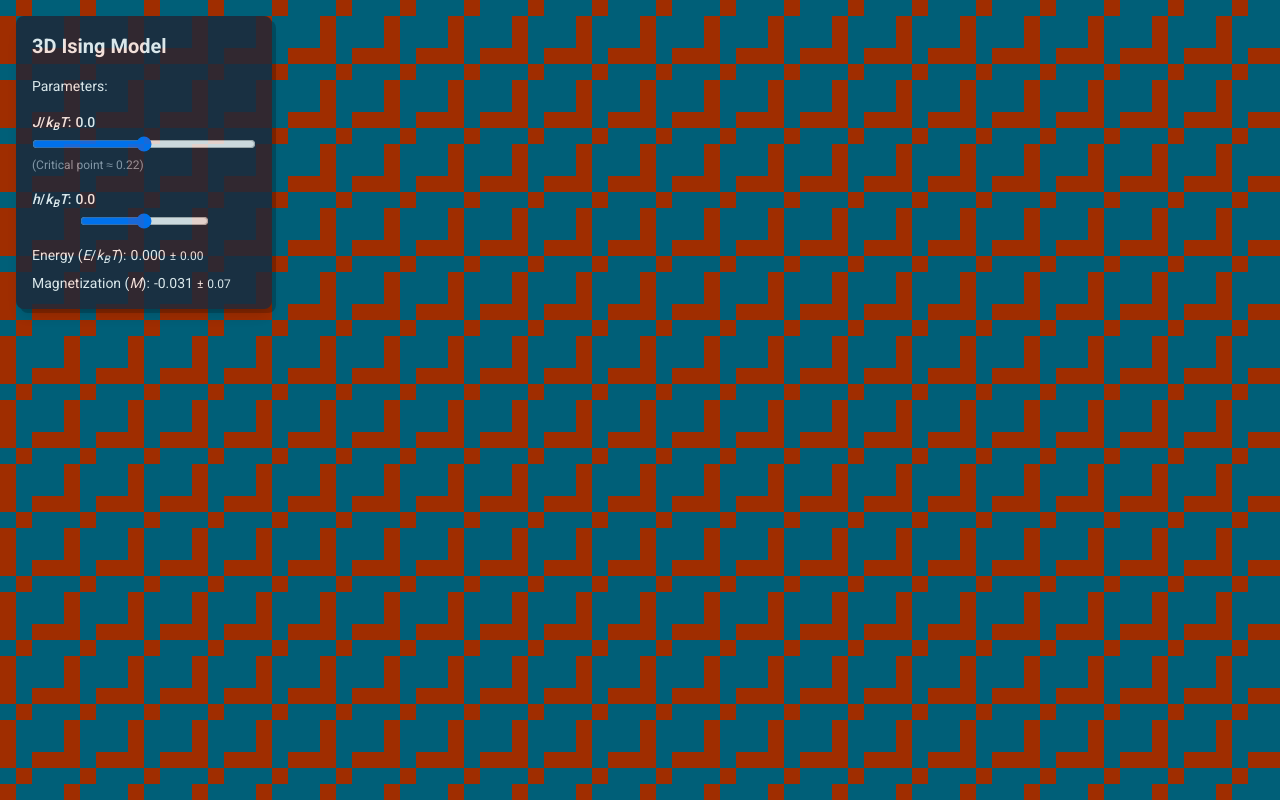
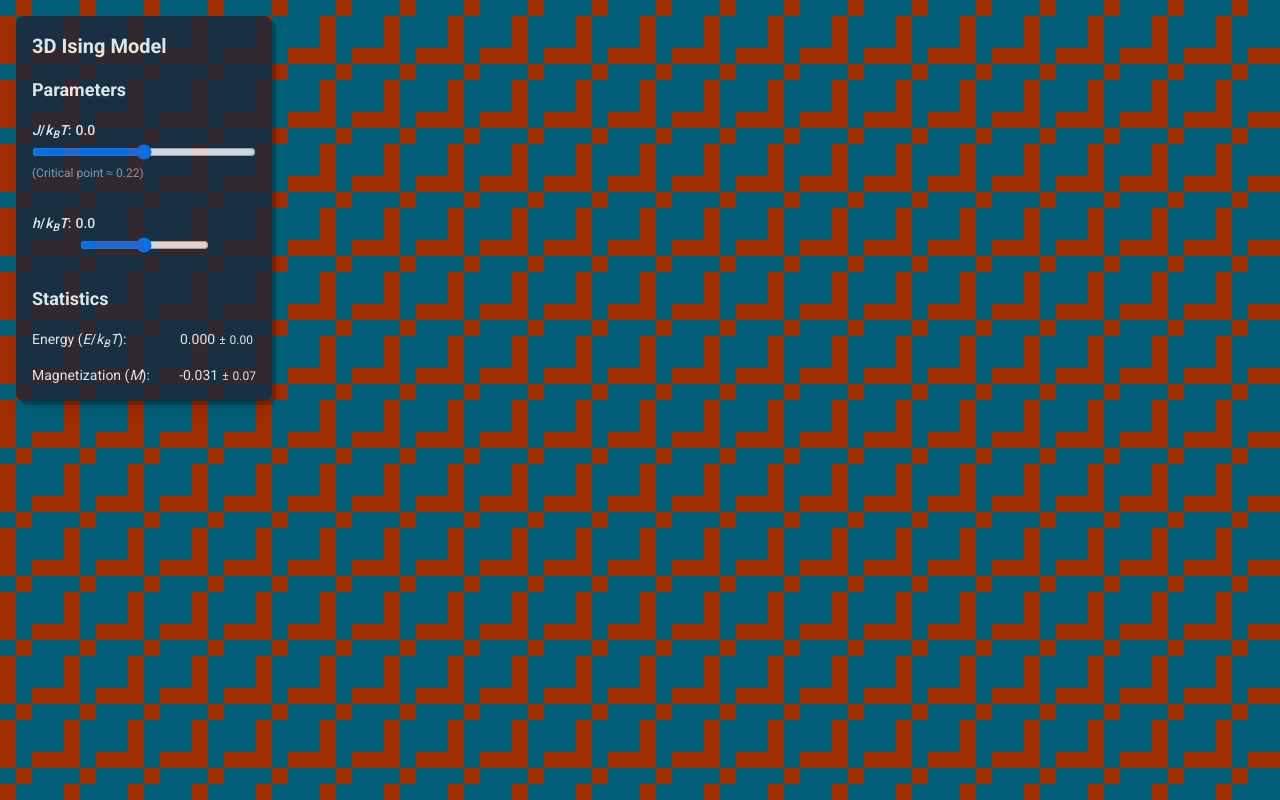
Before and after one commit to nwatab/ising-model, a Next.js app: page / in a window 1280 px wide. Built offline with nearby package versions, Linux system fonts and the light colour scheme; no server answers.

Commit message:
refactor: enhance layout and styling in ConfigSection and StatisticalInfo components

```diff
--- a/src/components/config-section.tsx
+++ b/src/components/config-section.tsx
@@ -14,9 +14,9 @@ export default function ConfigSection({
   setBetaH: (value: number) => void;
 }) {
   return (
-    <form className="text-sm mb-2">
-      <div className="mb-4">Parameters:</div>
-      <div>
+    <form className="text-sm mb-8">
+      <h2 className="text-lg font-bold mb-4">Parameters</h2>
+      <div className="mb-8">
         <label className="block text-sm font-medium mb-1">
           <span className="italic">J</span>/
           <span className="italic">
--- a/src/components/statistical-info.tsx
+++ b/src/components/statistical-info.tsx
@@ -10,13 +10,16 @@ export default function StatisticalInfo({
   stdevMagnetization: number;
 }) {
   return (
-    <div className="text-sm mt-4 space-y-2">
-      <div>
+    <div className="text-sm mt-8 space-y-4">
+      <h2 className="text-lg font-bold mb-4">Statistics</h2>
+      <div className="flex">
+        <div className="w-36">
           Energy (<span className="italic">E</span>/
           <span className="italic">
             k<sub>B</sub>T
           </span>
           ):
+        </div>
         <span className="ml-1">
           {energy.toFixed(3)}
           <span className="text-xs">
@@ -25,8 +28,10 @@ export default function StatisticalInfo({
           </span>
         </span>
       </div>
-      <div title="±sqrt(3(T-Tc)/Tc) at T ~ Tc, h = 0">
+      <div className="flex" title="±sqrt(3(T-Tc)/Tc) at T ~ Tc, h = 0">
+        <div className="w-36">
           Magnetization (<span className="italic">M</span>):
+        </div>
         <span className="ml-1">
           {magnetization.toFixed(3)}
           <span className="text-xs">
```
Lines whose indentation alone changed are shown as unchanged.
